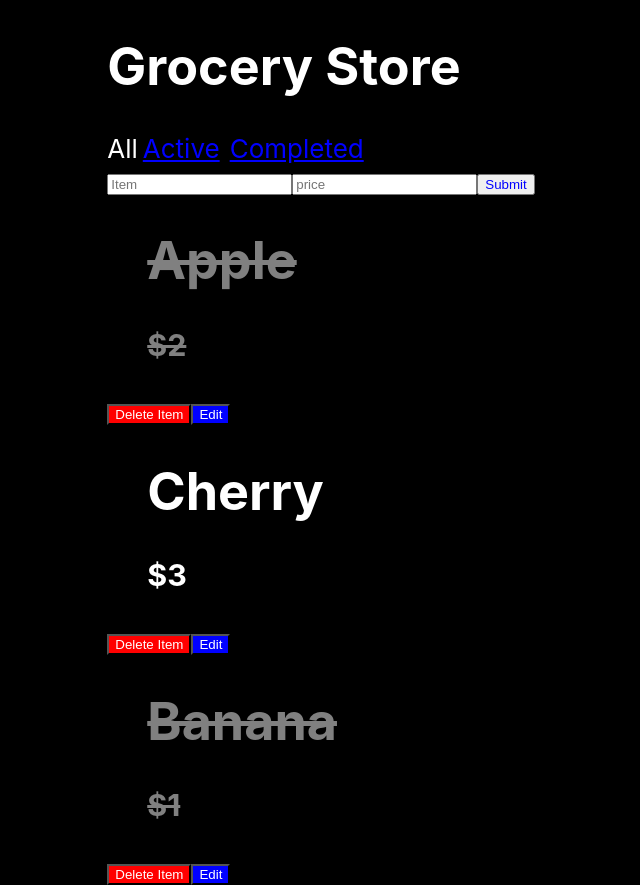
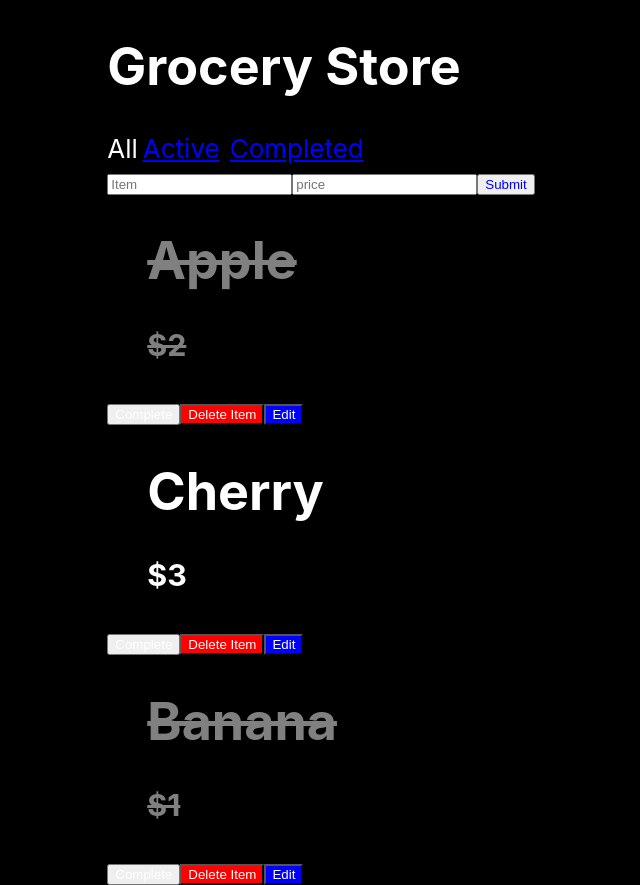
Before and after one commit to schmidtsean/js-grocery, a React (Create React App) app: page / in a window 1280 px wide. Shown: the whole page, without its empty margins (319-959 px from the left). Built offline with nearby package versions, Linux system fonts and the light colour scheme.

Commit message:
Complete button

```diff
--- a/src/App.js
+++ b/src/App.js
@@ -62,6 +62,7 @@ class App extends Component {
         return groceries
     }
   }
+
   updateComplete = (id) => {
     const { groceries } = this.state
     this.setState({
--- a/src/components/grocery/Grocery.js
+++ b/src/components/grocery/Grocery.js
@@ -8,7 +8,7 @@ class Grocery extends Component {
     }
     render() {
         const { editing } = this.state
-        const { item, price, id, removeGrocery, complete, updateGrocery} = this.props
+        const { item, price, id, removeGrocery, complete, updateGrocery, updateComplete} = this.props
         const styles = {
           buttonStyleEdit: {
             backgroundColor: "blue"
@@ -33,7 +33,7 @@ class Grocery extends Component {
             <h3>{price}</h3>
 
             </ul>
-
+            <button onClick={() => updateComplete(id)}>Complete</button>
             <button style={styles.buttonStyleDelete} onClick={() => removeGrocery(id)}>
                 Delete Item
             </button>
--- a/src/components/grocery/GroceryList.js
+++ b/src/components/grocery/GroceryList.js
@@ -1,6 +1,5 @@
 import Grocery from './Grocery';
-const GroceryList = ({ groceries, removeGrocery, updateGrocery, complete }) => {
-  console.log(groceries)
+const GroceryList = ({ groceries, removeGrocery, updateGrocery, updateComplete }) => {
   return (
     <>
       {
@@ -9,6 +8,7 @@ const GroceryList = ({ groceries, removeGrocery, updateGrocery, complete }) => {
             {...g}
             removeGrocery={removeGrocery}
             updateGrocery={updateGrocery}
+            updateComplete={updateComplete}
           />
         ))
       }
```
